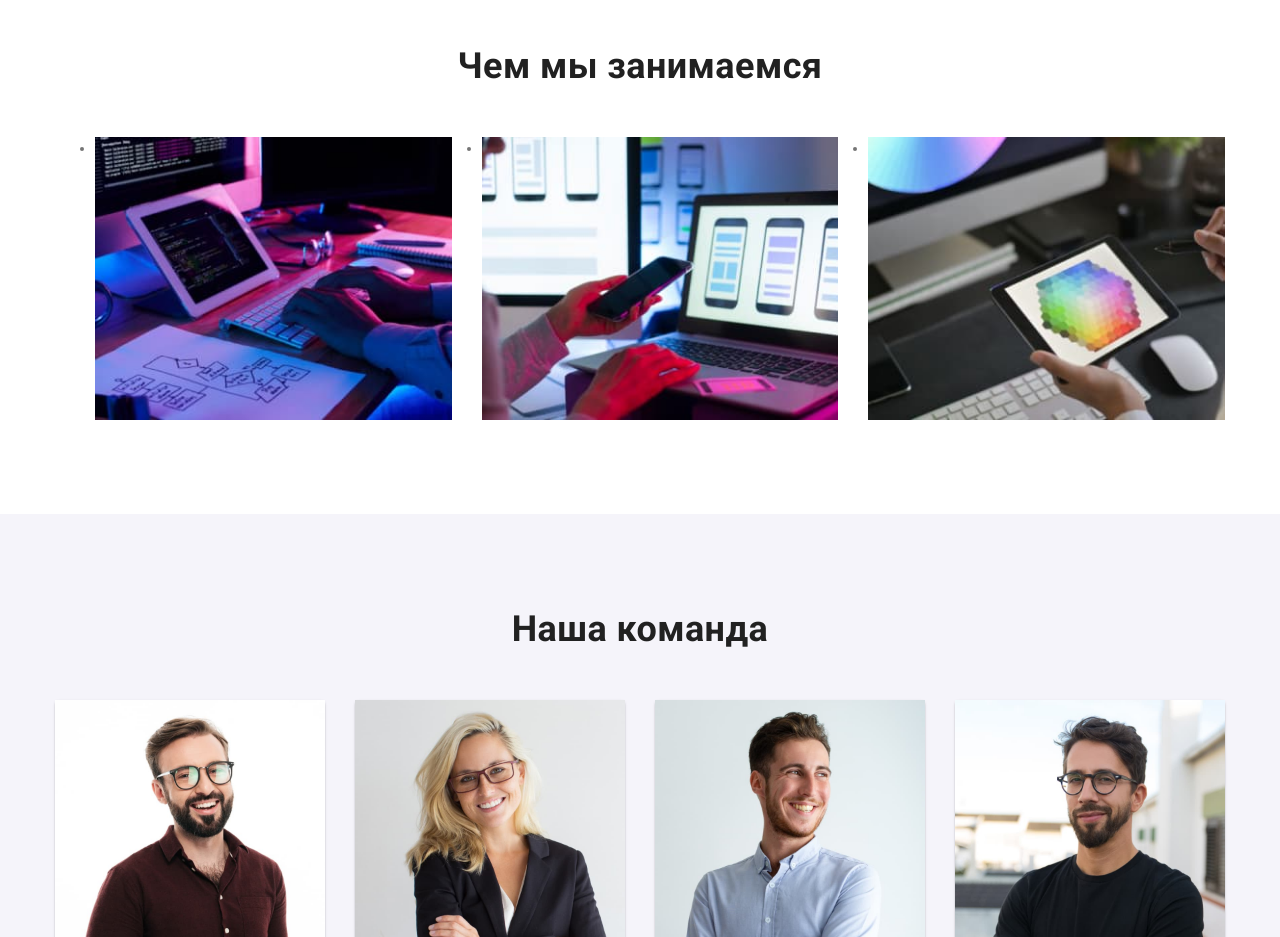
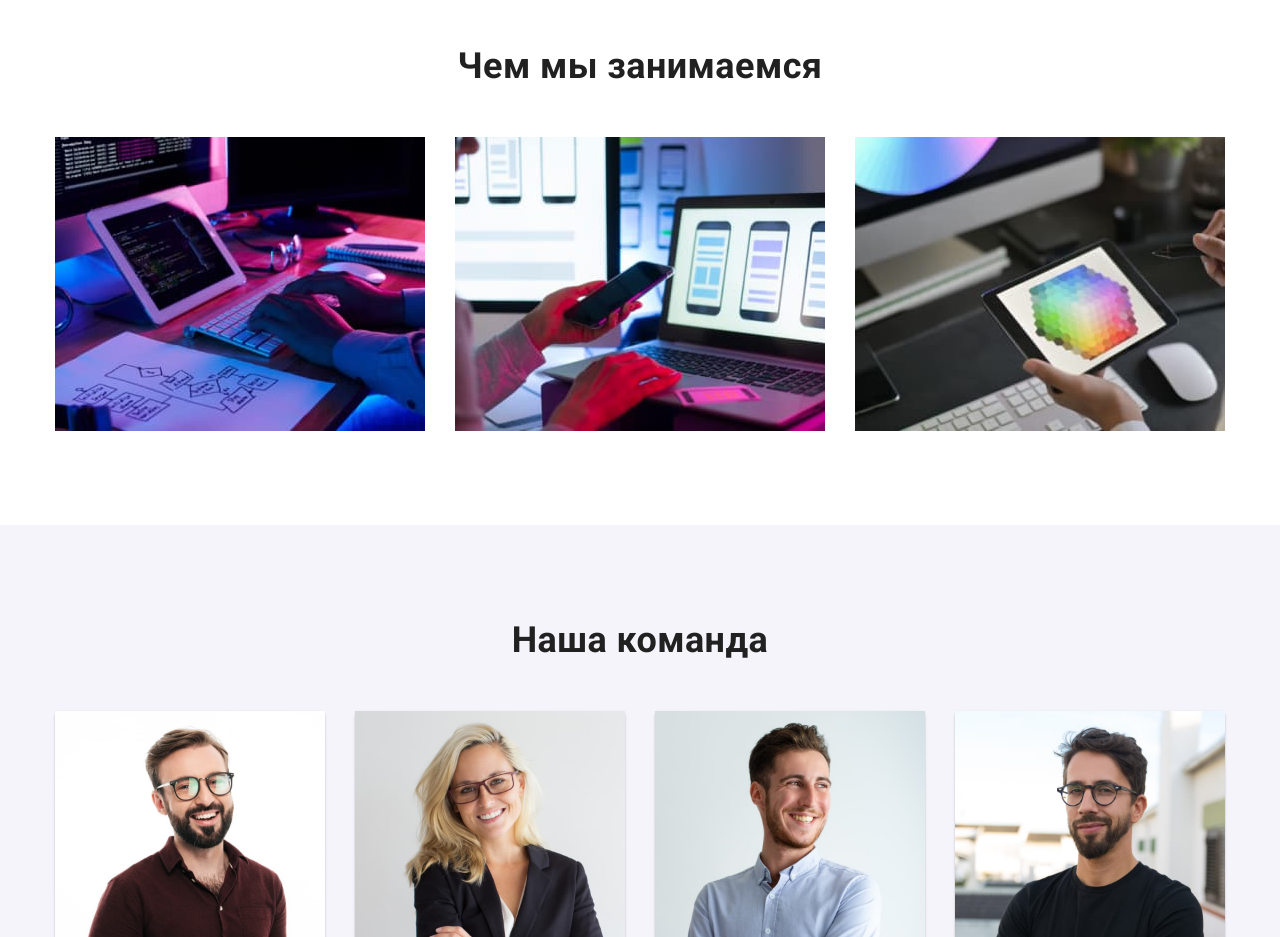
Before and after one commit to memx86/goit-markup-hw-05, a plain HTML site: page index.html in a window 1280 px wide. Shown: the part 1080-2017 px from the top of the page. Drawn offline with Linux system fonts and the light colour scheme.

Commit message:
правки "Чем мы занимаемся"
стиль списка

```diff
--- a/index.html
+++ b/index.html
@@ -134,7 +134,7 @@
       <section class="what section">
         <div class="container">
           <h2 class="title">Чем мы занимаемся</h2>
-          <ul class="what-list">
+          <ul class="what-list list">
             <li class="what-item">
               <img class="image" src="./images/doings/box1.jpg" alt="Десктопные приложения" />
               <p class="what-label">Десктопные приложения</p>
```
